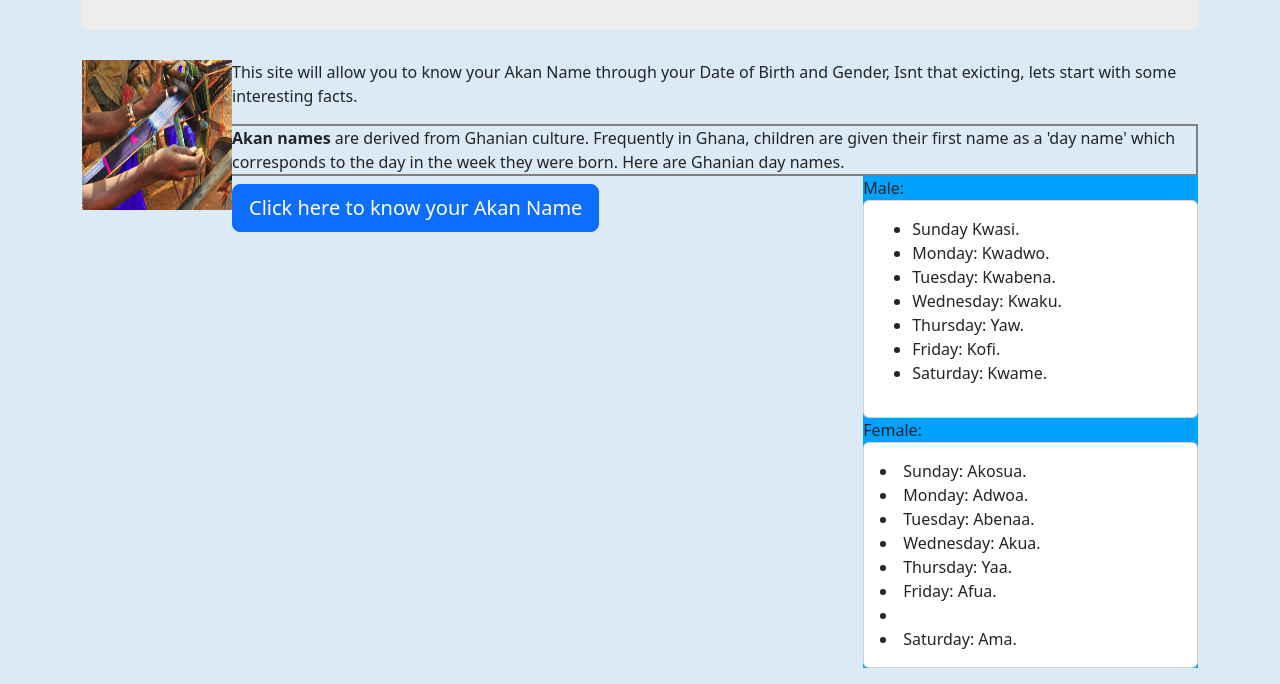
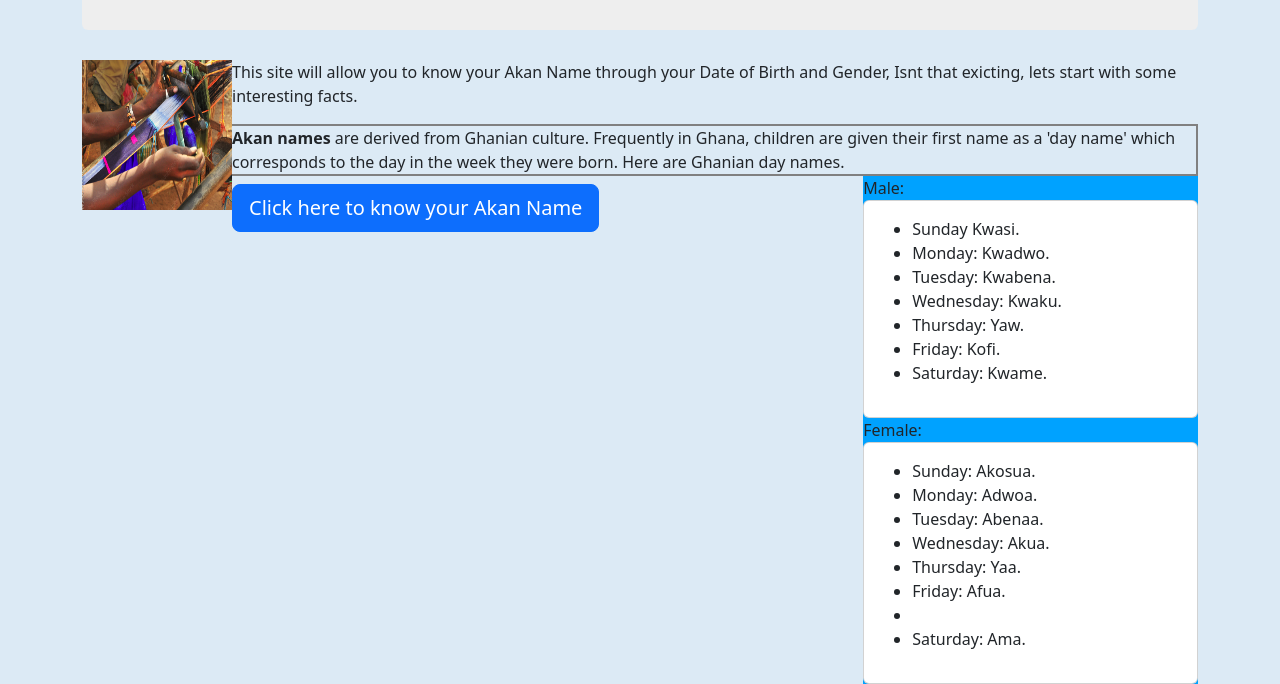
Before and after one commit to samuelgreg/Akan-Name-Generator, a plain HTML site: page index.html in a window 1280 px wide. Shown: the part 150-834 px from the top of the page. Drawn offline with nearby package versions, Linux system fonts and the light colour scheme.

Commit message:
added ul tags to female name section

```diff
--- a/index.html
+++ b/index.html
@@ -36,6 +36,7 @@ Male:
 Female:
 <div class="card">
   <div class="card-body">
+<ul>
 <li>Sunday: Akosua.</li>
 <li>Monday: Adwoa.</li>
 <li>Tuesday: Abenaa.</li>
@@ -43,6 +44,7 @@ Female:
 <li>Thursday:  Yaa.</li>
 <li>Friday: Afua.<li>
 <li>Saturday: Ama.</li>
+</ul>
 </div>
 </div>
 </div>
```
